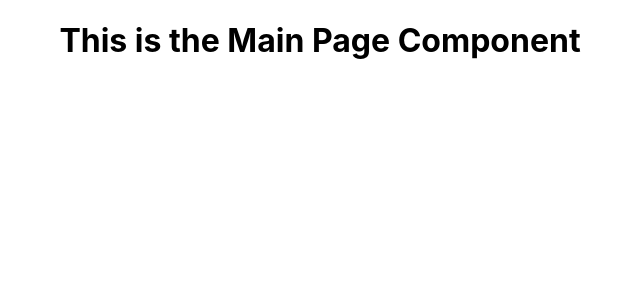
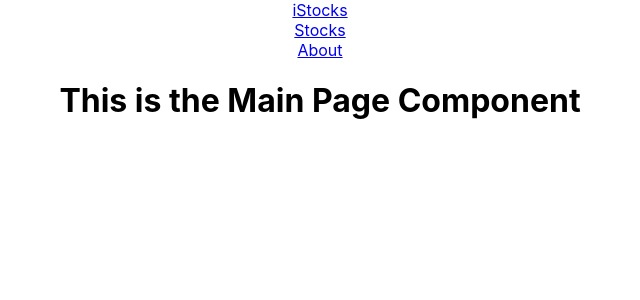
Before and after one commit to cinduhrz/react-router-stockprices-lab, a React (Create React App) app: page / in a window 1280 px wide. Shown: the top 300 px of the page, without its empty margins (320-960 px from the left). Built offline with nearby package versions, Linux system fonts and the light colour scheme.

Commit message:
created Nav component

```diff
--- a/src/App.js
+++ b/src/App.js
@@ -1,9 +1,11 @@
 import { Outlet } from 'react-router-dom';
 import './App.css';
+import Nav from './components/Nav';
 
 function App() {
   return (
     <div className="App">
+      <Nav/>
       {/* Outlet component connects the app to the router */}
       <Outlet/>
     </div>
--- /dev/null
+++ b/src/components/Nav.js
@@ -0,0 +1,19 @@
+import { Link } from "react-router-dom" // import Link component from react router
+
+const Nav = (props) => {
+    return (<>
+        <nav className="nav">
+            <Link to="/">
+                <div>iStocks</div>
+            </Link>
+            <Link to="/stocks">
+                <div>Stocks</div>
+            </Link>
+            <Link to="/about">
+                <div>About</div>
+            </Link>
+        </nav>
+    </>)
+}
+
+export default Nav
--- a/src/index.css
+++ b/src/index.css
@@ -6,8 +6,3 @@ body {
   -webkit-font-smoothing: antialiased;
   -moz-osx-font-smoothing: grayscale;
 }
-
-code {
-  font-family: source-code-pro, Menlo, Monaco, Consolas, 'Courier New',
-    monospace;
-}
```
